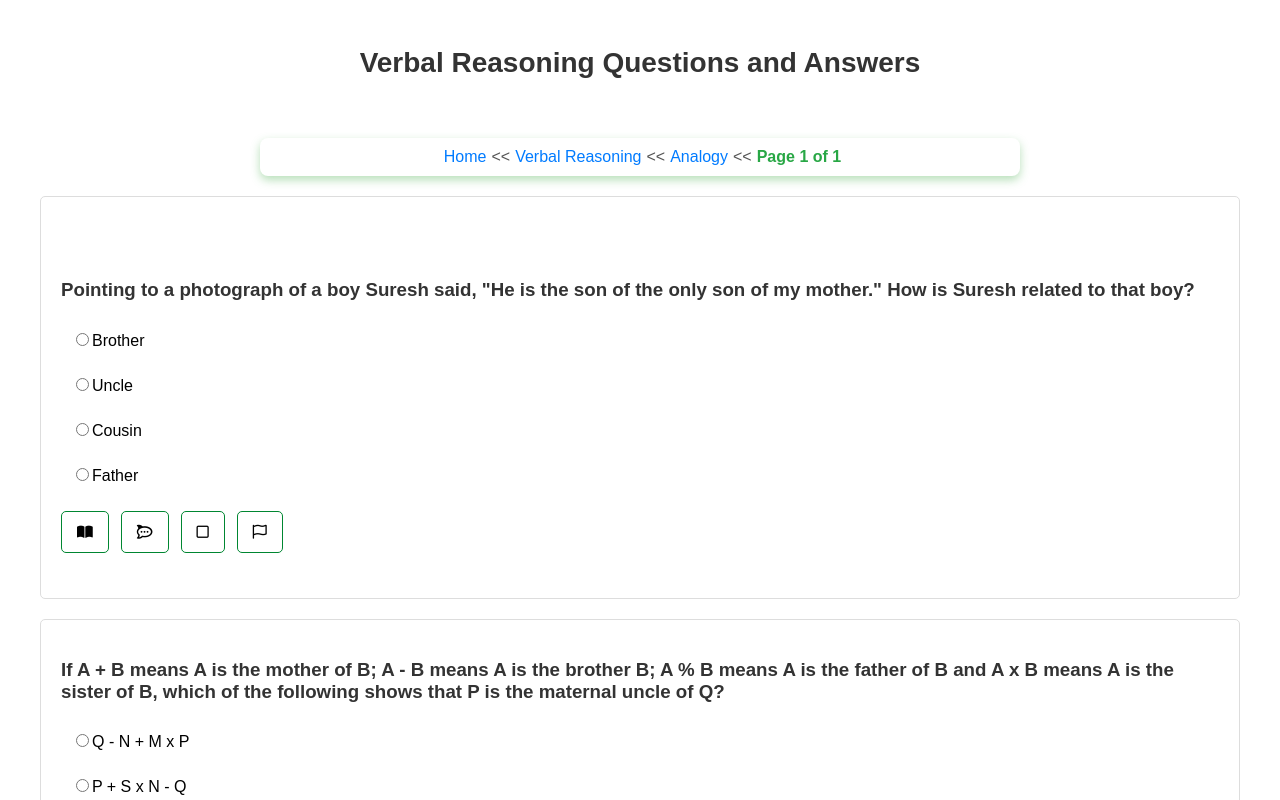
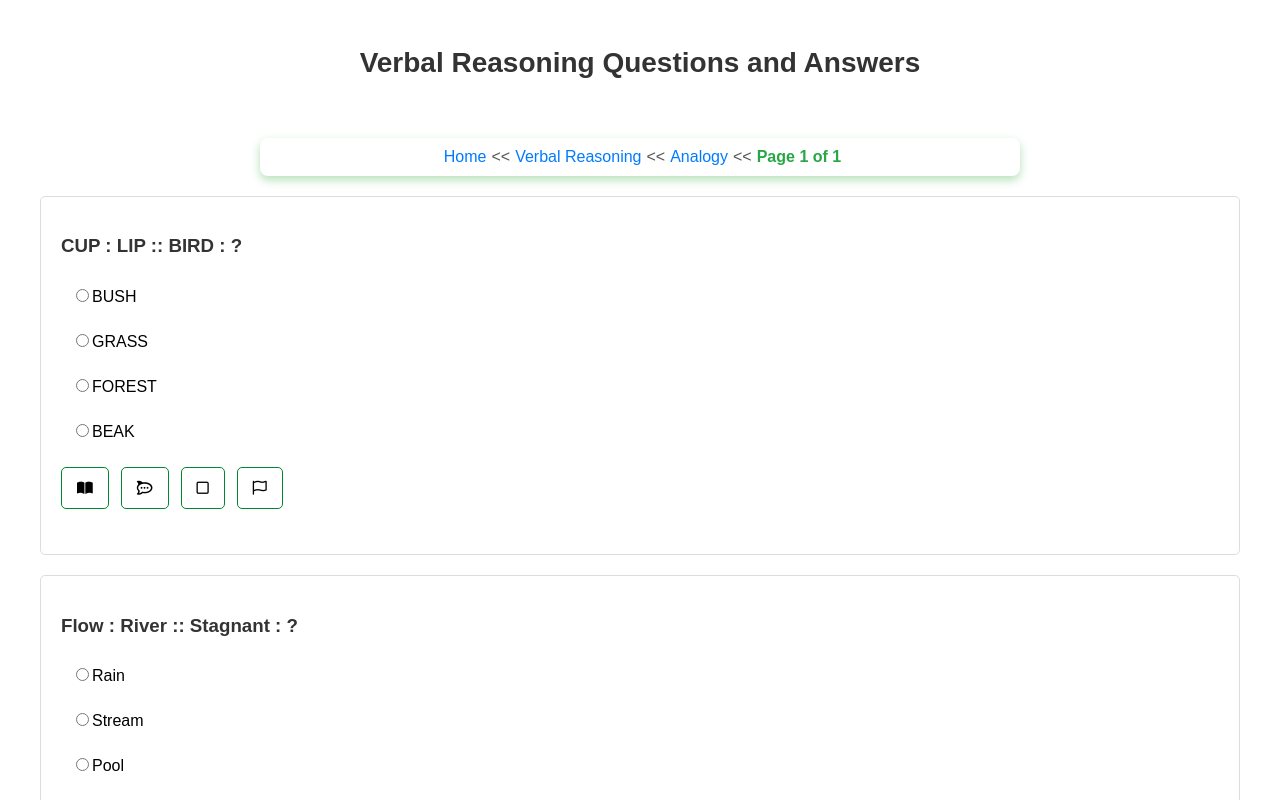
Before and after one commit to pranee17/indiaBix, a React (Vite) app: page /analogy in a window 1280 px wide. Shown: the top 800 px of the page. Built offline with nearby package versions, Linux system fonts and the light colour scheme.

Commit message:
Updated data and stylings

```diff
--- a/src/App.jsx
+++ b/src/App.jsx
@@ -9,6 +9,7 @@ import QuestionPageLogic from "./components/QuestionsPage/QuestionPage";
 import Breadcrumb from "./components/VerbalReasoning/Breadcrumb";
 import { bloodrelationquestions } from "./components/topics/BloodRelation";
 import { logicalquestions } from "./components/topics/LogicalSequence";
+import { analogyquestions } from "./components/topics/Analogy";
 function App() {
   return (
     <Router>
@@ -93,7 +94,7 @@ function App() {
             element={
               <>
 
-                <QuestionPageLogic questions={bloodrelationquestions} subTopic={"Analogy"} />
+                <QuestionPageLogic questions={analogyquestions} subTopic={"Analogy"} />
               </>
             }
           />
--- a/src/components/QuestionsPage/styledComponents.js
+++ b/src/components/QuestionsPage/styledComponents.js
@@ -7,7 +7,7 @@ export const DiscussionStyle = styled.div`
    padding:10px;
   .comment {
     margin-bottom: 10px;
-    border-bottom: 1px solid #eee;
+
   }
 `;
 
--- /dev/null
+++ b/src/components/topics/Analogy.jsx
@@ -0,0 +1,47 @@
+// questions.js
+export const analogyquestions = [
+    {
+      question: (
+        <>
+          CUP : LIP :: BIRD : ?
+        </>
+      ),
+      options: ["BUSH", "GRASS", "FOREST", "BEAK"],
+      correctAnswer: 3,
+      explanation: "Cup is used to drink something with the help of lips. Similarly birds collects grass with the help of beak to make her nest.",
+      discussion: [
+        { name:"Tekle", comment: "Thanks all for explaining the answer." },
+        { name:"Ankita", comment: "I didn't understand this explanation" },
+      ]
+    },
+    {
+      question: (
+        <>
+          Flow : River :: Stagnant : ?
+        </>
+      ),
+      options: ["Rain", "Stream", "Pool", "Canal"],
+      correctAnswer: 2,
+      explanation: "As Water of a River flows similarly water of Pool is Stagnant.",
+      discussion: [
+        { name:"Sonu", comment: "Stagnant - Not Flowing (Water)." },
+        { name:"Payal", comment: "Stagnant means slow or no growth." },
+      ]
+    },
+    {
+      question: (
+        <>
+          Paw : Cat :: Hoof : ?
+        </>
+      ),
+      options: ["Lamb", "Elephant", "Lion", "Horse"],
+      correctAnswer: 3,
+      explanation: "As cat has Paw similarly Horse has Hoof.",
+      discussion: [
+        { name:"Dev", comment: "Please Explain me the answer in detail." },
+        { name:"Kenbon", comment: "Why not Elephant?" },
+      ]
+    },
+
+    // Add more questions as needed
+  ];
```
